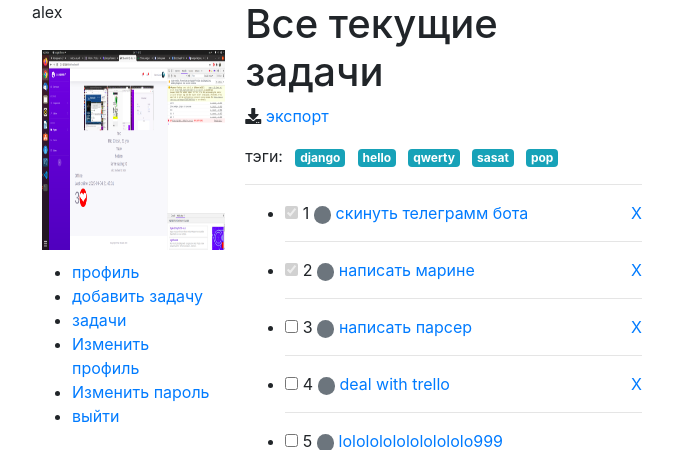
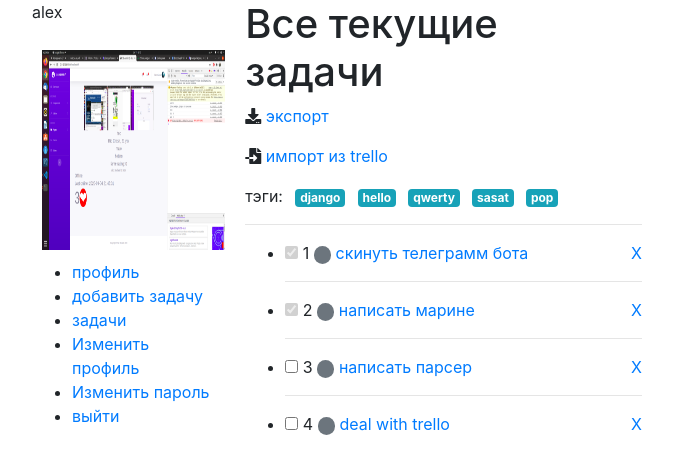
Before and after one commit to CrashNosok/django_full, a Django app: page /tasks/list/ in a window 1280 px wide. Shown: the top 450 px of the page, without its empty margins (303-976 px from the left). Run offline with Django 3.2, Linux system fonts and the light colour scheme; a user stored in the database is signed in; data comes from the database, SQL or seed files in the repository; both versions use the stored data as it was after the commit; parts of the project's set-up code (start-up, migrations or seed data) failed here and were passed over; some libraries are stand-ins or nearby versions.

Commit message:
add rork with trello api

```diff
--- a/todoapp/apps/accounts/forms.py
+++ b/todoapp/apps/accounts/forms.py
@@ -33,4 +33,4 @@ class UserEditForm(forms.ModelForm):
 class ProfileEditForm(forms.ModelForm):
     class Meta:
         model = Profile
-        fields = ("birthdate", "avatar")
+        fields = ("birthdate", "trello_api_key", "trello_api_secret", "avatar")
--- a/todoapp/apps/accounts/models.py
+++ b/todoapp/apps/accounts/models.py
@@ -6,6 +6,9 @@ class Profile(models.Model):
     user = models.OneToOneField(User, on_delete=models.CASCADE)
     birthdate = models.DateField(blank=True, null=True)
     avatar = models.ImageField(upload_to='user_avatars/%Y/%m/%d', blank=True, default='user_avatars/avatar.jpeg')
+    # for trello
+    trello_api_key = models.CharField(max_length=32, blank=True, null=True)
+    trello_api_secret = models.CharField(max_length=64, blank=True, null=True)
 
     def __str__(self):
         return f"Профиль пользователя {self.user.username}"
--- a/todoapp/apps/tasks/models.py
+++ b/todoapp/apps/tasks/models.py
@@ -32,6 +32,9 @@ class TodoItem(models.Model):
         "Приоритет", choices=PRIORITY_CHOICES, default=PRIORITY_MEDIUM
     )
     tags = TaggableManager(through=RuTaggedItem)
+    trello_id_board = models.CharField(max_length=50, blank=True, null=True)
+    trello_id_card = models.CharField(max_length=50, blank=True, null=True)
+
 
     def __str__(self):
         return self.description.lower()
--- a/todoapp/apps/tasks/urls.py
+++ b/todoapp/apps/tasks/urls.py
@@ -34,6 +34,8 @@ urlpatterns = [
     path('export/', views.TaskExportView.as_view(), name='export'),
     path('export/<str:tag_slug>/', views.TaskExportView.as_view(), name='export_by_tag'),
 
+    path('import-from-trello/', views.ImportFromTrello.as_view(), name='trello_import'),
+
 
     # path('add-task/', views.add_task, name='add_task'),
     path('publisher/', views.PublisherView.as_view(), name='publisher'),
--- a/todoapp/apps/tasks/views.py
+++ b/todoapp/apps/tasks/views.py
@@ -16,9 +16,11 @@ from django.core.mail import send_mail
 from django.conf import settings
 
 from tasks.models import TodoItem, Publisher
-from tasks.forms import AddTaskForm, TodoItemExportForm
+from tasks.forms import AddTaskForm, TodoItemExportForm, TodoItemImportTrelloForm
 
 from taggit.models import Tag
+
+from trello import TrelloClient
 
 
 def get_task_by_id(task_id):
@@ -144,6 +146,18 @@ class CompleteTaskView(LoginRequiredMixin, View):
 
         task.is_completed = True
         task.save()
+
+        try:
+            client = TrelloClient(api_key=request.user.profile.trello_api_key, api_secret=request.user.profile.trello_api_secret)
+            desc = client.get_board(task.trello_id_board)
+        except:
+            return Http404('Wrong reqest')
+
+        # или тут -2 будет
+        right_list = desc.list_lists()[-2]
+        card = client.get_card(task.trello_id_card)
+        card.change_list(right_list.id)
+
         return HttpResponse('OK')
 
 
@@ -283,6 +297,44 @@ class TaskExportView(LoginRequiredMixin, View):
         return render(request, "tasks/export.html", {"form": form})
 
 
+class ImportFromTrello(LoginRequiredMixin, View):
+    def post(self, request, *args, **kwargs):
+        form = TodoItemImportTrelloForm(request.POST, )
+
+        if form.is_valid():
+            data = form.cleaned_data
+            board_id = data['trello_id_board']
+
+            try:
+                client = TrelloClient(api_key=request.user.profile.trello_api_key, api_secret=request.user.profile.trello_api_secret)
+                desc = client.get_board(board_id)
+            except:
+                return render(request, 'tasks/import_trello.html', {
+                    'form': form,
+                    'error': 'check your api key and api secret and id board'
+                })
+            left_list = desc.list_lists()[0]
+            cards = left_list.list_cards()
+            for card in cards:
+                t = TodoItem(description=card.name, trello_id_board=board_id, trello_id_card=card.id)
+                t.owner = request.user
+                t.save()
+
+        return redirect(reverse('tasks:list'))
+        # return render(request, 'tasks/import_trello.html', {'form': form})
+
+
+    def get(self, request, *args, **kwargs):
+        # проверка, введён ли key. secret
+        trello_api_key = request.user.profile.trello_api_key
+        trello_api_secret = request.user.profile.trello_api_secret
+        if not trello_api_key or not trello_api_secret or len(trello_api_key) != 32 or len(trello_api_secret) != 64:
+            return redirect(reverse('edit'))
+        form = TodoItemImportTrelloForm()
+        return render(request, 'tasks/import_trello.html', {'form': form})
+
+
+
 def tasks_by_tag(request, tag_slug=None):
     u = request.user
     tasks = TodoItem.objects.filter(owner=u).all()
--- a/todoapp/static/tasks/js/script.js
+++ b/todoapp/static/tasks/js/script.js
@@ -2,14 +2,16 @@ async function complete_task(event) {
     let checkbox = event.target;
     let task_id = checkbox.getAttribute('data-uid');
     let url = `/tasks/complete/${task_id}`;
+
+    checkbox.setAttribute('disabled','disabled');
+    checkbox.setAttribute('checked','checked');
+
     let response = await fetch(url);
     let text = await response.text();
     if (text == 'OK') {
         if (checkbox.classList.contains('in_progress')) {
             checkbox.classList.remove('in_progress');
         }
-        checkbox.setAttribute('disabled','disabled');
-        checkbox.setAttribute('checked','checked');
     }
 }
 
--- a/todoapp/templates/base.html
+++ b/todoapp/templates/base.html
@@ -7,7 +7,7 @@
     <meta name="viewport" content="width=device-width, initial-scale=1.0">
     <link rel="stylesheet" href="https://maxcdn.bootstrapcdn.com/bootstrap/4.0.0/css/bootstrap.min.css" integrity="sha384-Gn5384xqQ1aoWXA+058RXPxPg6fy4IWvTNh0E263XmFcJlSAwiGgFAW/dAiS6JXm" crossorigin="anonymous">
     <link rel="stylesheet" href="https://use.fontawesome.com/releases/v5.7.0/css/all.css" integrity="sha384-lZN37f5QGtY3VHgisS14W3ExzMWZxybE1SJSEsQp9S+oqd12jhcu+A56Ebc1zFSJ" crossorigin="anonymous">
-    <link rel="stylesheet" href="{% static "base/css/styles.css" %}">
+    <link rel="stylesheet" href="{% static 'base/css/styles.css' %}">
     {% block extend_static %}
 
     {% endblock extend_static %}
--- a/todoapp/templates/tasks/list_by_tag.html
+++ b/todoapp/templates/tasks/list_by_tag.html
@@ -19,6 +19,8 @@
     <h1>Все текущие задачи</h1>
     <p><i class="fa fa-download"></i>&nbsp;<a href="{% url 'tasks:export' %}">экспорт</a></h1>
   {% endif %}
+  <p><i class="fa fa-file-import"></i>&nbsp;<a href="{% url 'tasks:trello_import' %}">импорт из trello</a></h1>
+
 
 
     {% for t in all_tags %}
```
Also changed, not shown: todoapp/apps/tasks/forms.py (+9 -0 lines), todoapp/static/accounts/js/trello_attention.js (added, +19 -0 lines), todoapp/templates/accounts/edit.html (+12 -2 lines), todoapp/templates/tasks/import_trello.html (added, +16 -0 lines), db.sqlite3, todoapp/apps/accounts/migrations/0003_auto_20201105_2109.py (added), todoapp/apps/tasks/migrations/0008_todoitem_trello_id_board.py (added), todoapp/apps/tasks/migrations/0009_todoitem_trello_id_card.py (added).
